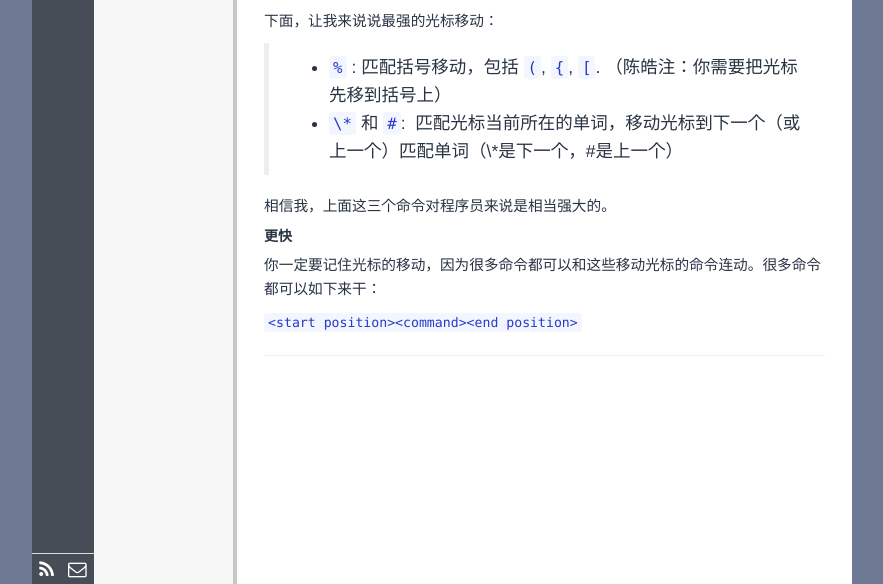
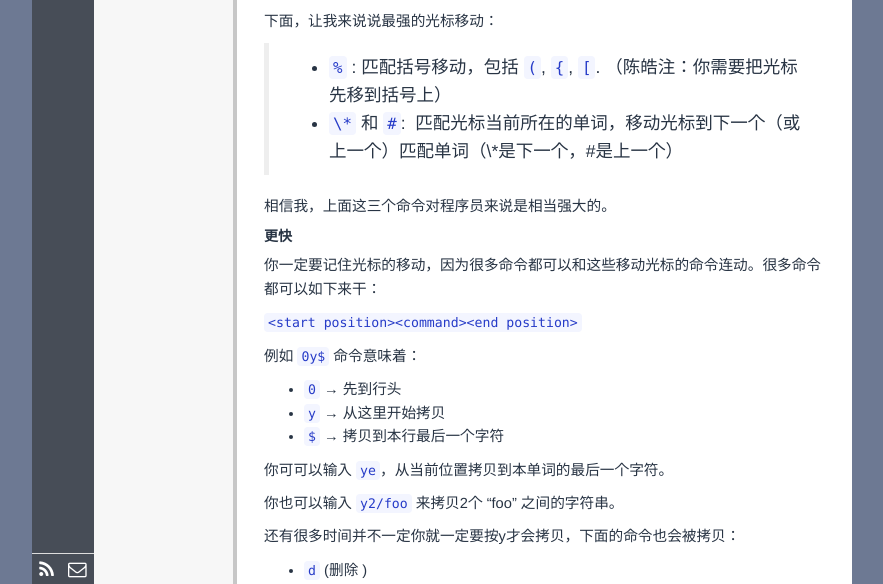
Before and after one commit to polyHong/polyHong.github.io, a Jekyll site: the page built from _posts/tech/2017-04-13-vim-exercise-tutorial.md, in a window 1280 px wide. Shown: the part 4416-5000 px from the top of the page, without its empty margins (198-1081 px from the left). Built offline with Jekyll 4.4.1, drawn with Linux system fonts in a browser that asks for light colours; Markdown is read by kramdown in place of the engine named in the settings; comment, search, counter and statistics services are not loaded.

Commit message:
upload vim learning post

```diff
--- a/_posts/tech/2017-04-13-vim-exercise-tutorial.md
+++ b/_posts/tech/2017-04-13-vim-exercise-tutorial.md
@@ -205,3 +205,53 @@ Vim the Six Billion Dollar editor
 ##### **更快**
 你一定要记住光标的移动，因为很多命令都可以和这些移动光标的命令连动。很多命令都可以如下来干：
 <p><code>&lt;start position&gt;&lt;command&gt;&lt;end position&gt;</code></p>
+
+<p>例如&nbsp;<code>0y$</code> 命令意味着：</p>
+
+<ul>
+<li><code>0</code> → 先到行头</li>
+<li><code>y</code> → 从这里开始拷贝</li>
+<li><code>$</code> → 拷贝到本行最后一个字符</li>
+</ul>
+
+<p>你可可以输入&nbsp;<code>ye</code>，从当前位置拷贝到本单词的最后一个字符。</p>
+
+<p>你也可以输入&nbsp;<code>y2/foo</code>&nbsp;来拷贝2个 “foo” 之间的字符串。</p>
+
+
+还有很多时间并不一定你就一定要按y才会拷贝，下面的命令也会被拷贝：
+
+<ul>
+<li><code>d</code> (删除 )</li>
+<li><code>v</code> (可视化的选择)</li>
+<li><code>gU</code> (变大写)</li>
+<li><code>gu</code> (变小写)</li>
+<li>等等</li>
+</ul>
+
+
+#### **第四级--Vim超能力**
+你只需要掌握前面的命令，你就可以很舒服的使用VIM了。但是，现在，我们向你介绍的是VIM杀手级的功能。
+下面这些功能是我只用vim的原因。
+
+<h5 id="move-on-current-line-0---f-f-t-t--">在当前行上移动光标: <code>0</code> <code>^</code> <code>$</code> <code>f</code> <code>F</code> <code>t</code> <code>T</code> <code>,</code> <code>;</code></h5>
+
+<blockquote>
+<ul>
+<li><code>0</code> → 到行头</li>
+<li><code>^</code> → 到本行的第一个非blank字符</li>
+<li><code>$</code> → 到行尾</li>
+<li><code>g\_</code>&nbsp;→ 到本行最后一个不是blank字符的位置。</li>
+<li><code>fa</code> → 到下一个为a的字符处，你也可以fs到下一个为s的字符。</li>
+<li><code>t,</code> → 到逗号前的第一个字符。逗号可以变成其它字符。</li>
+<li><code>3fa</code> → 在当前行查找第三个出现的a。</li>
+<li><code>F</code>&nbsp;和&nbsp;<code>T</code> → 和&nbsp;<code>f</code>&nbsp;和&nbsp;<code>t</code>&nbsp;一样，只不过是相反方向。<br>
+<img src="http://yannesposito.com/Scratch/img/blog/Learn-Vim-Progressively/line_moves.jpg" alt="Line moves"></li>
+</ul>
+</blockquote>
+
+<p>还有一个很有用的命令是&nbsp;<code>dt"</code> → 删除所有的内容，直到遇到双引号——&nbsp;<code>"。</code></p>
+
+<h5 id="zone-selection-actionaobject-or-actioniobject">区域选择&nbsp;<code>&lt;action&gt;a&lt;object&gt;</code>&nbsp;或&nbsp;<code>&lt;action&gt;i&lt;object&gt;</code></h5>
+
+<p>在visual 模式下，这些命令很强大，其命令格式为</p>
```
Also changed, not shown: 1 other file.
